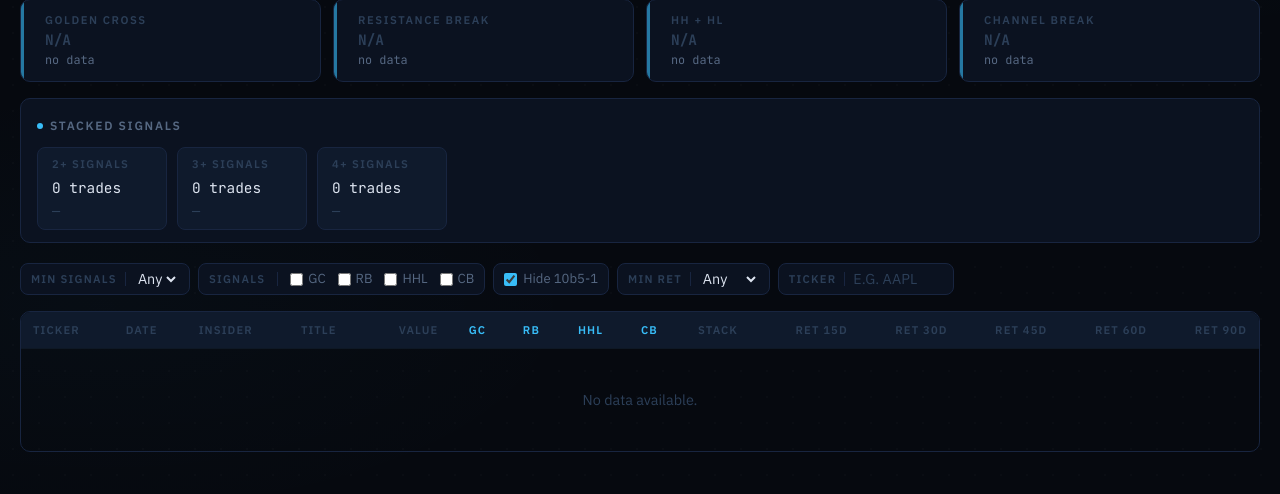
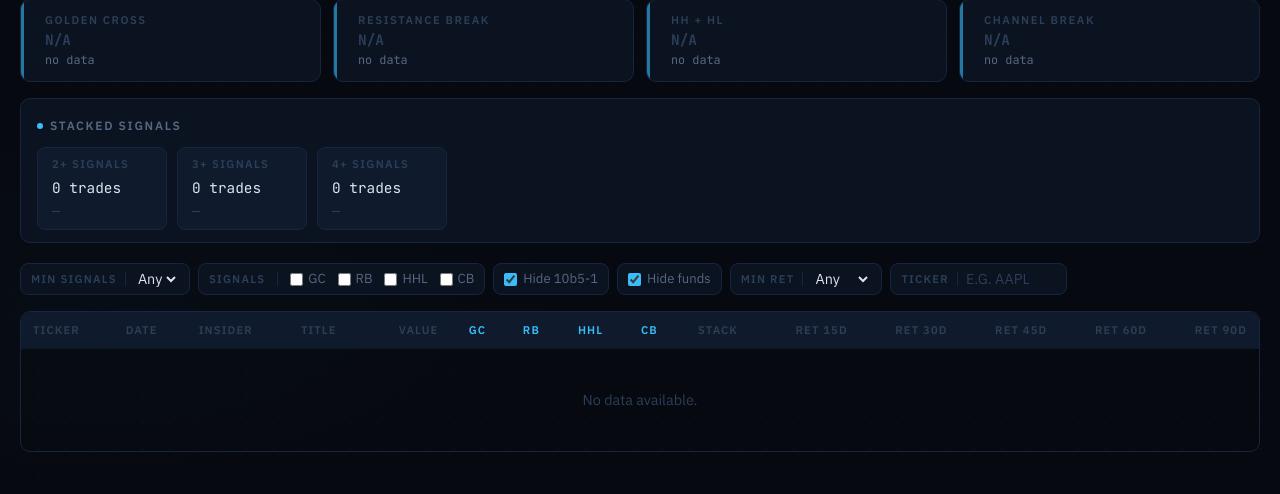
Before and after one commit to cdelvalle81282/insider-tracker, a Python web app: template templates/backtest.html in a window 1280 px wide. Shown: the part 214-708 px from the top of the page. Run offline with Jinja, Linux system fonts and the light colour scheme; the template is opened without the code that fills it, so the values that code supplies are empty; some libraries are stand-ins or nearby versions.

Commit message:
feat: add Hide funds filter to the backtest page
Backtest rows include entity filers (e.g. Magnetar Financial LLC, a
10%-owner fund, not an operating insider) alongside real
officer/director buys. Reuses the existing entity-name heuristic from
backtest_insiders.py to flag rows and filters them client-side the
same way "Hide 10b5-1" already works. Defaults to on.

Co-Authored-By: Claude Sonnet 5 <noreply@anthropic.com>

```diff
--- a/app.py
+++ b/app.py
@@ -48,6 +48,7 @@ from backtest import (
     detect_hhl,
     detect_resistance_break,
 )
+from backtest_insiders import _is_likely_entity
 from config import PAGE_SIZE, save_overrides
 from db import get_db, get_request_db, put_db
 from queries import EnrichContext
@@ -2301,6 +2302,7 @@ async def backtest(request: Request):
                     row[k] = _parse_float(v.strip() if v else "")
                 else:
                     row[k] = v.strip() if v else v
+            row["is_fund"] = _is_likely_entity(row.get("insider_name"))
             rows.append(row)
 
     SIGNALS = (
--- a/templates/backtest.html
+++ b/templates/backtest.html
@@ -173,6 +173,14 @@
     <label style="display:flex;align-items:center;gap:6px;font-size:.82rem;color:var(--text-2);cursor:pointer;">
       <input type="checkbox" id="f-hide10b5" checked onchange="applyFilters()" style="accent-color:var(--sky);">
       Hide 10b5-1
+    </label>
+  </div>
+
+  {# Hide funds #}
+  <div class="fg">
+    <label style="display:flex;align-items:center;gap:6px;font-size:.82rem;color:var(--text-2);cursor:pointer;">
+      <input type="checkbox" id="f-hidefunds" checked onchange="applyFilters()" style="accent-color:var(--sky);">
+      Hide funds
     </label>
   </div>
 
@@ -486,6 +494,7 @@
     const cbOn       = document.getElementById('f-cb').checked;
     const anySignal  = gcOn || rbOn || hhlOn || cbOn;
     const hide10b5   = document.getElementById('f-hide10b5').checked;
+    const hideFunds  = document.getElementById('f-hidefunds').checked;
     const minRet     = parseFloat(document.getElementById('f-minret').value);
     const tickerQ    = (document.getElementById('f-ticker').value || '').toUpperCase().trim();
 
@@ -515,6 +524,9 @@
 
       // Hide 10b5-1
       if (hide10b5 && row.is_10b5_1) { el.style.display = 'none'; return; }
+
+      // Hide funds
+      if (hideFunds && row.is_fund) { el.style.display = 'none'; return; }
 
       // Min return (uses the return for current window)
       const retKey = 'return_' + currentWindow + 'd';
```
